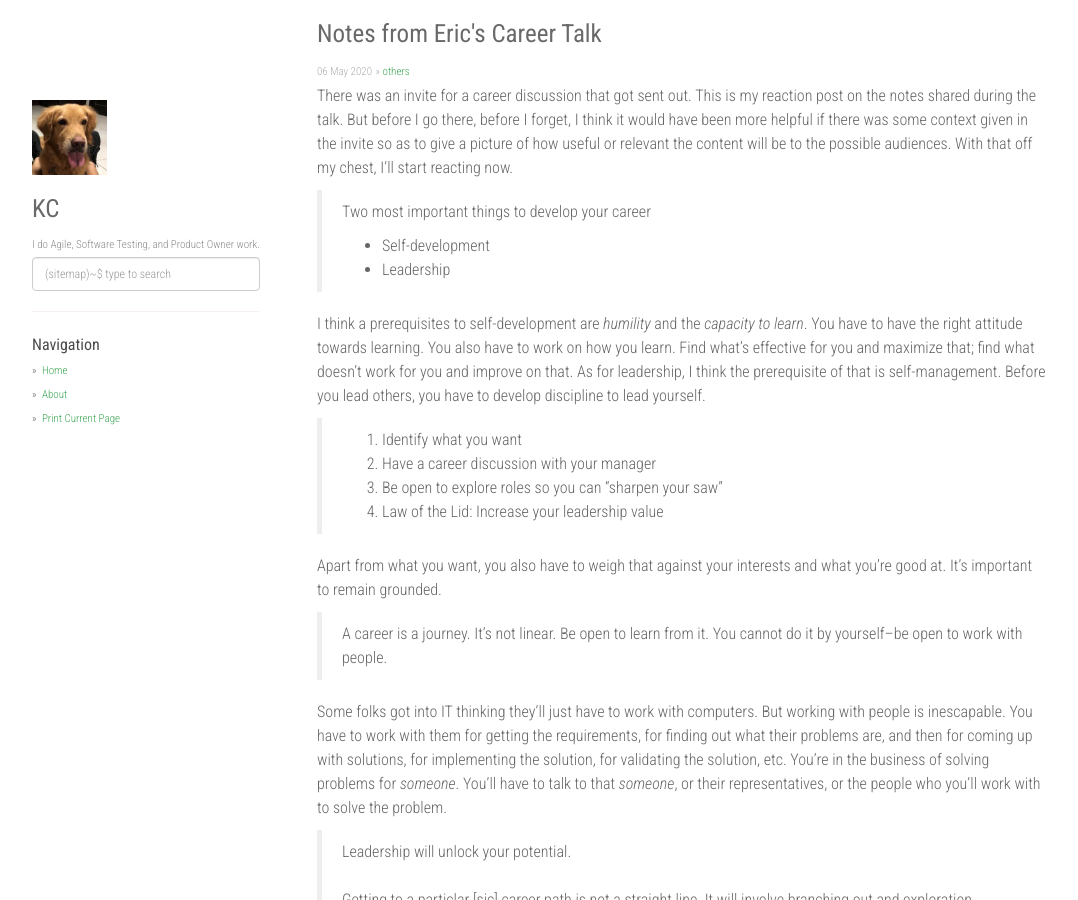
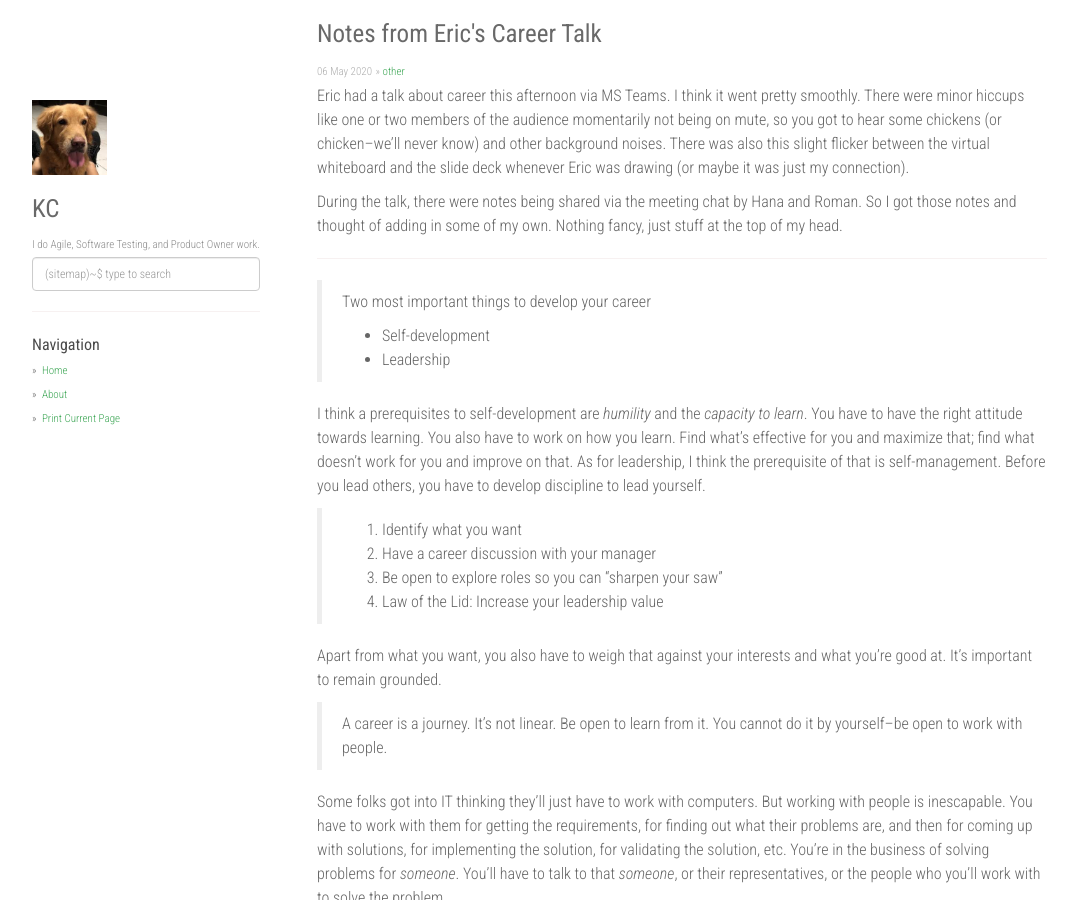
Before and after one commit to rocketkeis/crispy-waffle, a Jekyll site: the page built from _posts/2020-05-06-career-talk.md, in a window 1280 px wide and 900 px high. Shown: the whole window, without its empty margins (53-1131 px from the left). Built offline with Jekyll 4.4.1, drawn with Linux system fonts in a browser that asks for light colours; nearby versions of some CDN libraries; some of the changed text lies outside the part shown.

Commit message:
minor updates to career talk file

```diff
--- a/_posts/2020-05-06-career-talk.md
+++ b/_posts/2020-05-06-career-talk.md
@@ -2,11 +2,15 @@
 layout: post
 title: Notes from Eric's Career Talk
 date: 2020-05-06 18:00:00 +0800
-categories: [others]
+categories: [other]
 tags: [leadership, career]
 ---
 
-There was an invite for a career discussion that got sent out. This is my reaction post on the notes shared during the talk. But before I go there, before I forget, I think it would have been more helpful if there was some context given in the invite so as to give a picture of how useful or relevant the content will be to the possible audiences. With that off my chest, I'll start reacting now.
+Eric had a talk about career this afternoon via MS Teams. I think it went pretty smoothly. There were minor hiccups like one or two members of the audience momentarily not being on mute, so you got to hear some chickens (or chicken--we'll never know) and other background noises. There was also this slight flicker between the virtual whiteboard and the slide deck whenever Eric was drawing (or maybe it was just my connection).
+
+During the talk, there were notes being shared via the meeting chat by Hana and Roman. So I got those notes and thought of adding in some of my own. Nothing fancy, just stuff at the top of my head.
+
+---
 
 > Two most important things to develop your career
 >
@@ -48,7 +52,7 @@ Don't mistake "Training" to be limited to formal classroom trainings. It also in
 
 > Your performance and value will decline overtime if we don't continue to learn new things (Entropy).
 
-It's also a matter of translating what you learn to something relevant -- be it by giving advice or guidance, providing inputs or ideas when asked, creating a POC, etc.
+It's also a matter of translating what you learn to something relevant and helpful -- be it by giving advice or guidance, providing inputs or ideas when asked, creating a POC, etc.
 
 > 5 Levels of Leadership (John Maxwell)
 > 1. Role / Position
@@ -73,4 +77,4 @@ I often say that work is hard enough as it is... without being compounded with l
 > * Self Development - find your passion, what makes you different, and how you can collaborate.
 > * Leadership - Applies to all levels and roles. This will mamiximize [sic] your potential.
 
-Not knowing what you want in terms of career or in life is OK. Keep trying to figure it out. As Picard said, "One impossible thing at a time."
+Sometimes it's hard to know where your passion lies, or what's your key differentiator, or what you want to do in life. There are some who are still finding themselves. And it's OK not to know or be a hundred percent sure. Just keep trying to figure it out, one step at a time. As Picard said (and maybe this has gone off on a tangent), "One impossible thing at a time."
```
